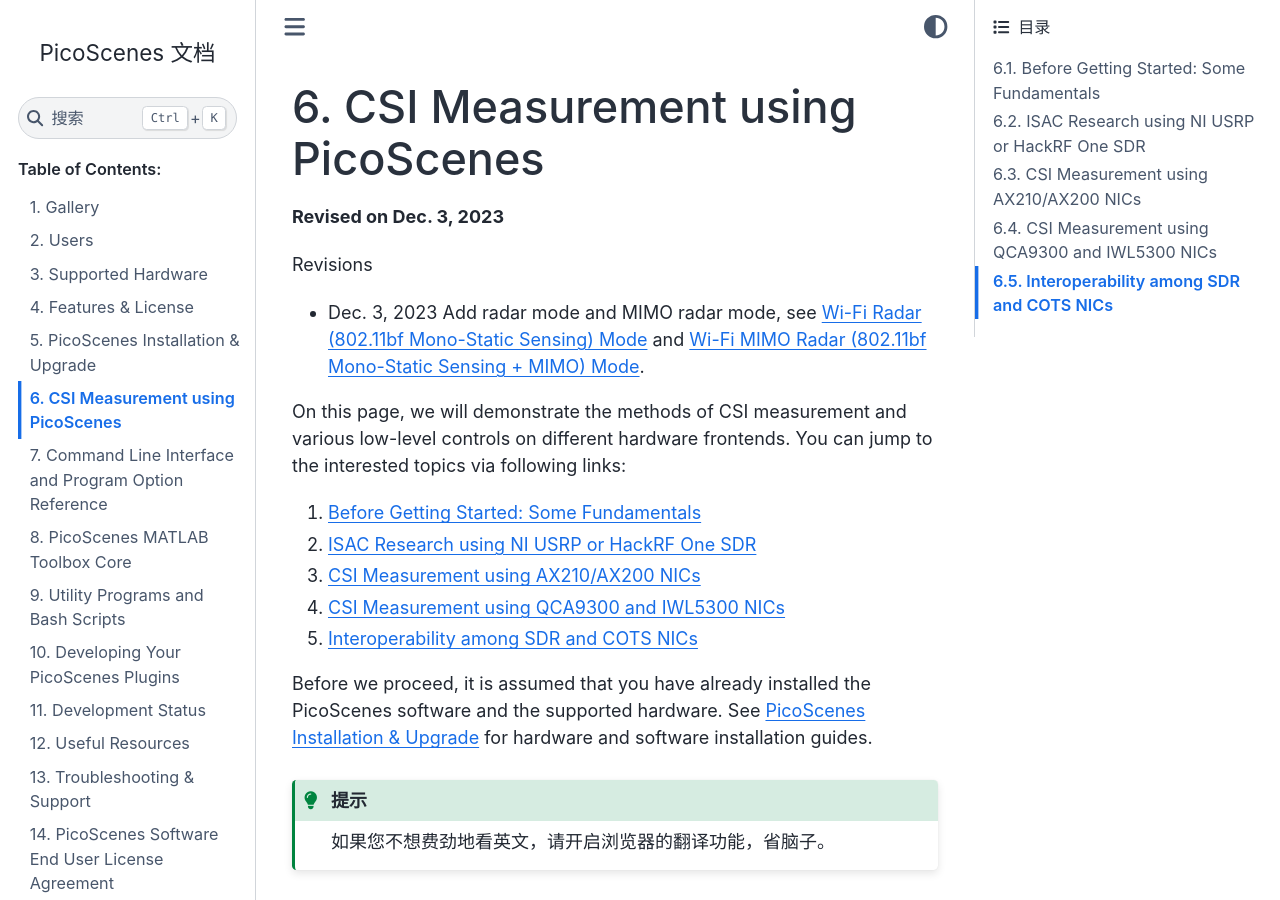
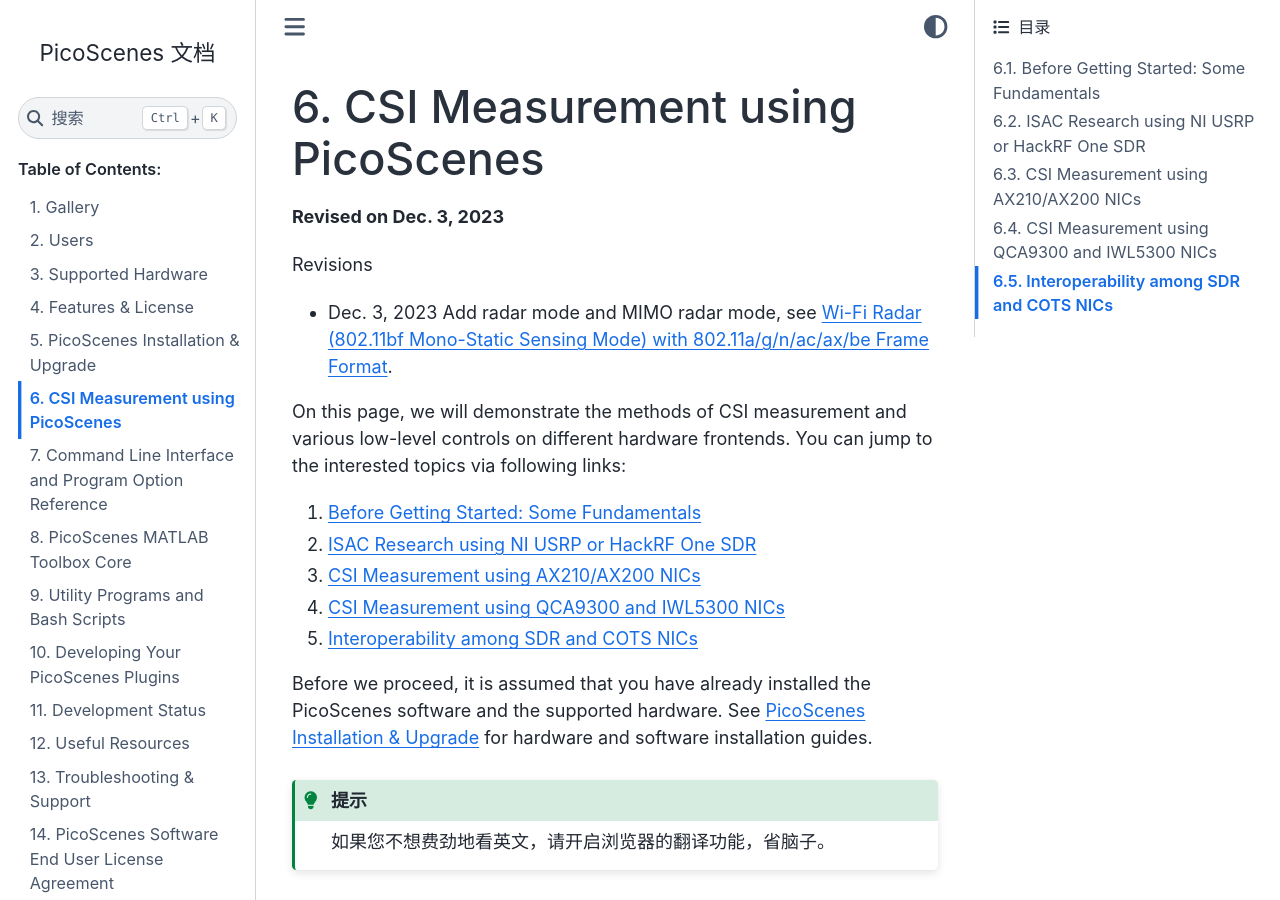
Before and after one commit to wifisensing/PicoScenes-Manual, a Sphinx documentation site: the page built from source/scenarios.rst, in a window 1280 px wide and 900 px high. Built offline with Sphinx 7.4.7 and the Sphinx Book theme 1.1.4, drawn with Linux system fonts in a browser that asks for light colours; some of the changed text lies outside the part shown.

Commit message:
up-level radar mode

```diff
--- a/source/features_pricing.rst
+++ b/source/features_pricing.rst
@@ -76,7 +76,7 @@
     "Multi-Channel Splitting and Stitching", "Combining two half-rate sampling channels into a full-rate channel, *e.g.*, achieving up to 400 MHz bandwidth with a single NI USRP X310 (200 MHz rate max.). See :ref:`dual-split-merge`", "**✓**","**✓**"
     "Multiple CSI Measurement per Frame","Supporting up to 39 CSI measurements from a single frame. See :ref:`multi-csi-measurement`.","**✓**","**✓**"
     "Channel Impairment Simulation","Simulating CFO, SFO, I/Q Imbalance and their combinations at Tx or Rx end. See :ref:`channel-impairment-simulation`","**✓**","**✓**"
-    "Wi-Fi Radar Mode","The *self-Tx-self-Rx* radar model is highly suitable for Wi-Fi sensing research. See :ref:`radar-mode` and :ref:`mimo-radar-mode`","**✓**","**✓**"
+    "Wi-Fi Radar Mode","The *self-Tx-self-Rx* radar model is highly suitable for Wi-Fi sensing research. See :ref:`radar-mode`","**✓**","**✓**"
     "Interoperability","Interoperability with COTS NICs, AX210/AX200, QCA9300, IWL5300 and all other Wi-Fi NICs. See :ref:`interoperability`","**✓**","**✓**"
 
 
--- a/source/index.rst
+++ b/source/index.rst
@@ -5,7 +5,7 @@
 -----------------
 
 - Dec. 20, 2023 Initiating the Ubuntu 22.04 (and soon 24.04) transition of PicoScenes system (client program and CI server).
-- Dec. 3, 2023 Add Radar and MIMO-Radar modes for SDR frontend, see :ref:`radar-mode` and :ref:`mimo-radar-mode`.
+- Dec. 3, 2023 Add Radar and MIMO-Radar modes for SDR frontend, see :ref:`radar-mode`.
 - Dec. 2, 2023 Major update to license: all limitations for COTS NICS (6 GHz band, 11ax 80/160 MHz CBW packet injection and more) removed! More than 10 SDR-only limitations are removed (unlimited channel/bandwidth access, Wi-Fi 7 Tx and Rx, up to 320 MHz CBW and more). See :doc:`/features_pricing` for more details.
 - Nov. 29, 2023 Add a new page ::doc:`/ni` describing how we collaborate with NI selling USRP hardware. This program is exclusively available in mainland China.
 - Nov. 28, 2023 Add a new page :doc:`/features_pricing` replacing the old PSLP page.
--- a/source/scenarios.rst
+++ b/source/scenarios.rst
@@ -5,7 +5,7 @@
 
 Revisions
 
-- Dec. 3, 2023 Add radar mode and MIMO radar mode, see :ref:`radar-mode` and :ref:`mimo-radar-mode`.
+- Dec. 3, 2023 Add radar mode and MIMO radar mode, see :ref:`radar-mode`.
 
 On this page, we will demonstrate the methods of CSI measurement and various low-level controls on different hardware frontends. You can jump to the interested topics via following links:
 
@@ -592,6 +592,10 @@
 
 
 .. _radar-mode:
+Wi-Fi Radar (802.11bf Mono-Static Sensing Mode) with 802.11a/g/n/ac/ax/be Frame Format
+~~~~~~~~~~~~~~~~~~~~~~~~~~~~~~~~~~~~~~~~~~~~~~~~~~~~~~~~~~~~~~~~~~~~~~~~~~~~~~~~~~~~~~~~~~~~~~~~~~~~~~~~~
+
+.. _radar_1t1r:
 Wi-Fi Radar (802.11bf Mono-Static Sensing) Mode
 ++++++++++++++++++++++++++++++++++++++++++++++++++++++++++++++++
 
```
